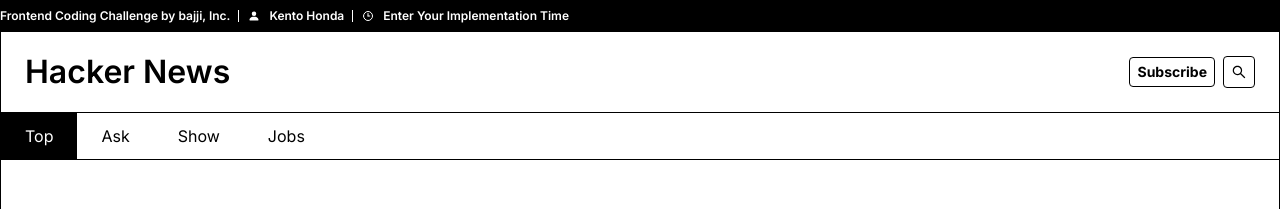
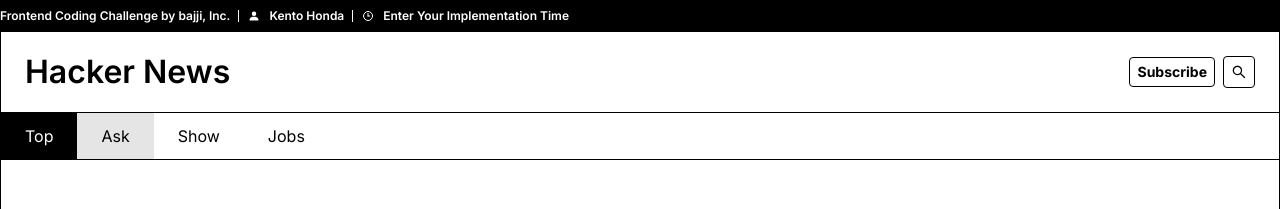
Before and after one commit to keento0809/bajji-frontend-coding-challenge, a React (Vite) app: page / in a window 1280 px wide. In both pictures the pointer is over the element "Ask". Shown: the top 209 px of the page. Built offline with nearby package versions, Linux system fonts and the light colour scheme; no server answers.

Commit message:
Added a styling (background-color, black opacity 10%)

```diff
--- a/src/components/navbar/Navbar.tsx
+++ b/src/components/navbar/Navbar.tsx
@@ -7,7 +7,6 @@
 export default function Navbar() {
   //TODO:Add a logic to change styles of the selected nav menu
   const fixedPathName = location.pathname.slice(1, location.pathname.length);
-  console.log(fixedPathName);
   // React state managing the current selected nav menu (Default value is "Top")
   const [activeNavMenu, setActiveNavMenu] = useState<NavMenus>("Top");
 
--- a/src/components/navbar/styles.module.scss
+++ b/src/components/navbar/styles.module.scss
@@ -8,6 +8,12 @@
     padding: 13px 24px;
     cursor: pointer;
     color: inherit;
+    transition: background-color 0.3s ease;
+
+    &:hover {
+      background-color: rgba(0, 0, 0, 0.1);
+      transition: background-color 0.3s ease;
+    }
   }
 
   &_menuActive {
```
